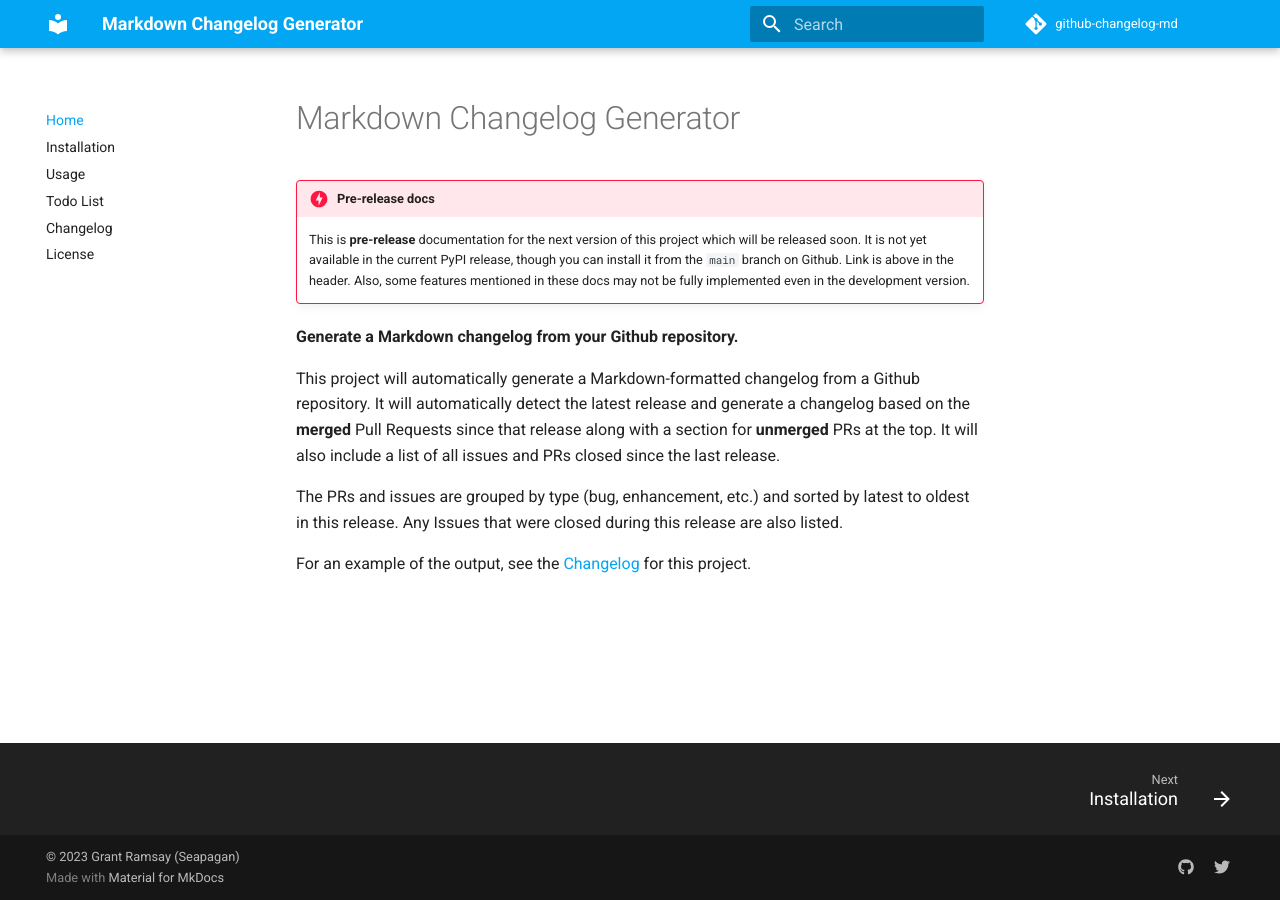
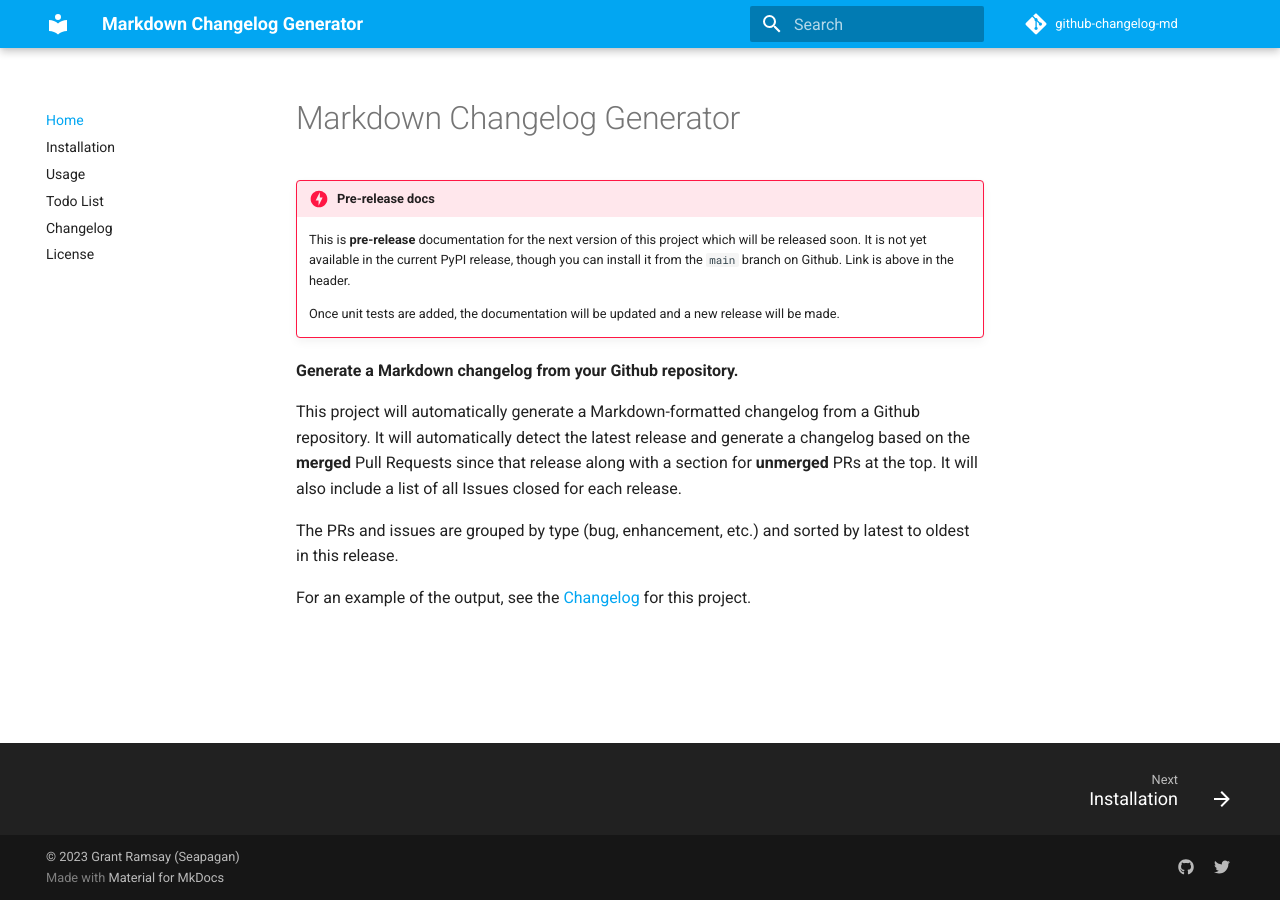
Before and after one commit to seapagan/github-changelog-md, an MkDocs documentation site: the page built from docs/index.md, in a window 1280 px wide. Built offline with MkDocs 1.6.1 and Material for MkDocs 9.7.7, drawn with Linux system fonts in a browser that asks for light colours; comment, search, counter and statistics services are not loaded.

```diff
--- a/docs/index.md
+++ b/docs/index.md
@@ -5,8 +5,10 @@
     This is **pre-release** documentation for the next version of this project
     which will be released soon. It is not yet available in the current PyPI
     release, though you can install it from the `main` branch on Github. Link
-    is above in the header. Also, some features mentioned in these docs may not
-    be fully implemented even in the development version.
+    is above in the header.
+
+    Once unit tests are added, the documentation will be updated and a new
+    release will be made.
 
 **Generate a Markdown changelog from your Github repository.**
 
@@ -14,11 +16,10 @@ This project will automatically generate a Markdown-formatted changelog from a
 Github repository. It will automatically detect the latest release and generate
 a changelog based on the **merged** Pull Requests since that release along with
 a section for **unmerged** PRs at the top. It will also include a list of all
-issues and PRs closed since the last release.
+Issues closed for each release.
 
 The PRs and issues are grouped by type (bug, enhancement, etc.) and sorted by
-latest to oldest in this release. Any Issues that were closed during this
-release are also listed.
+latest to oldest in this release.
 
 For an example of the output, see the [Changelog](changelog.md) for this
 project.
```
Also changed, not shown: README.md (+9 -3 lines), docs/usage.md (+0 -3 lines).
